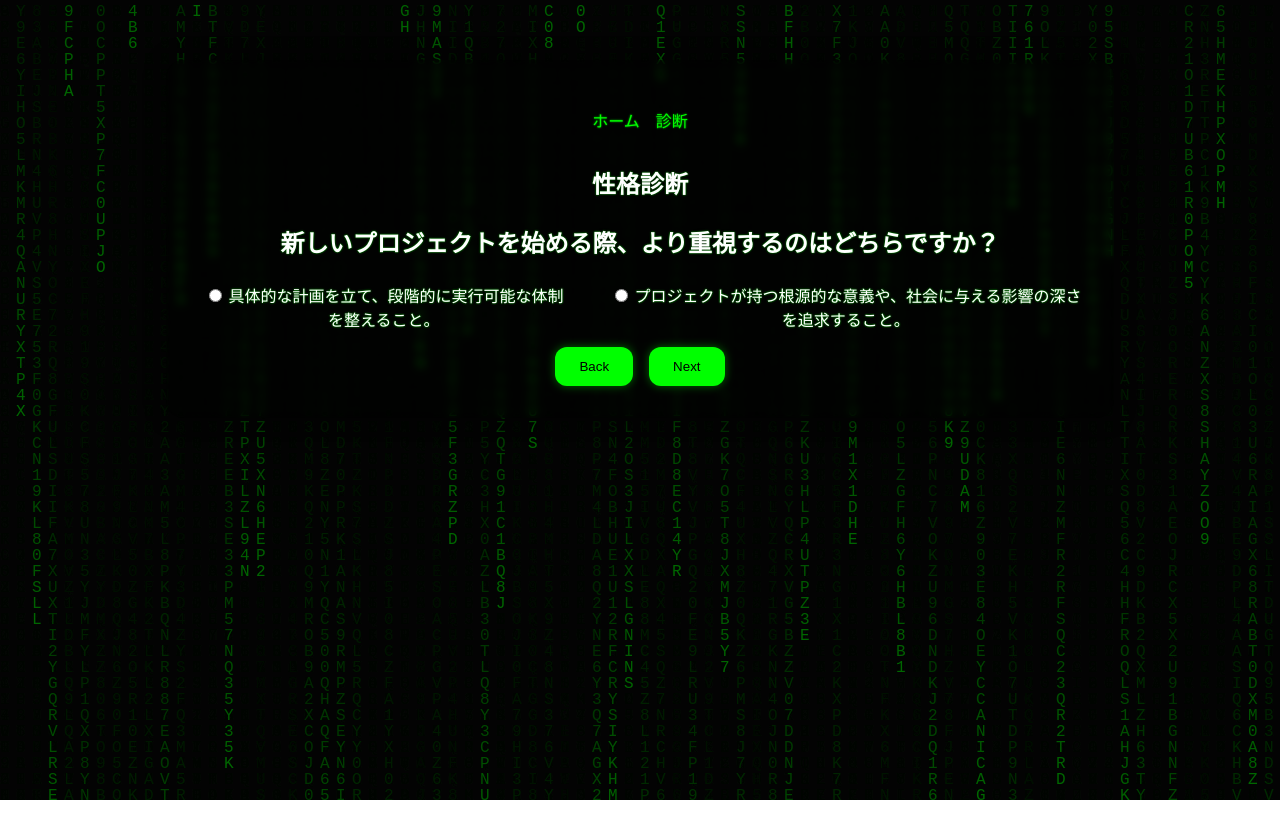
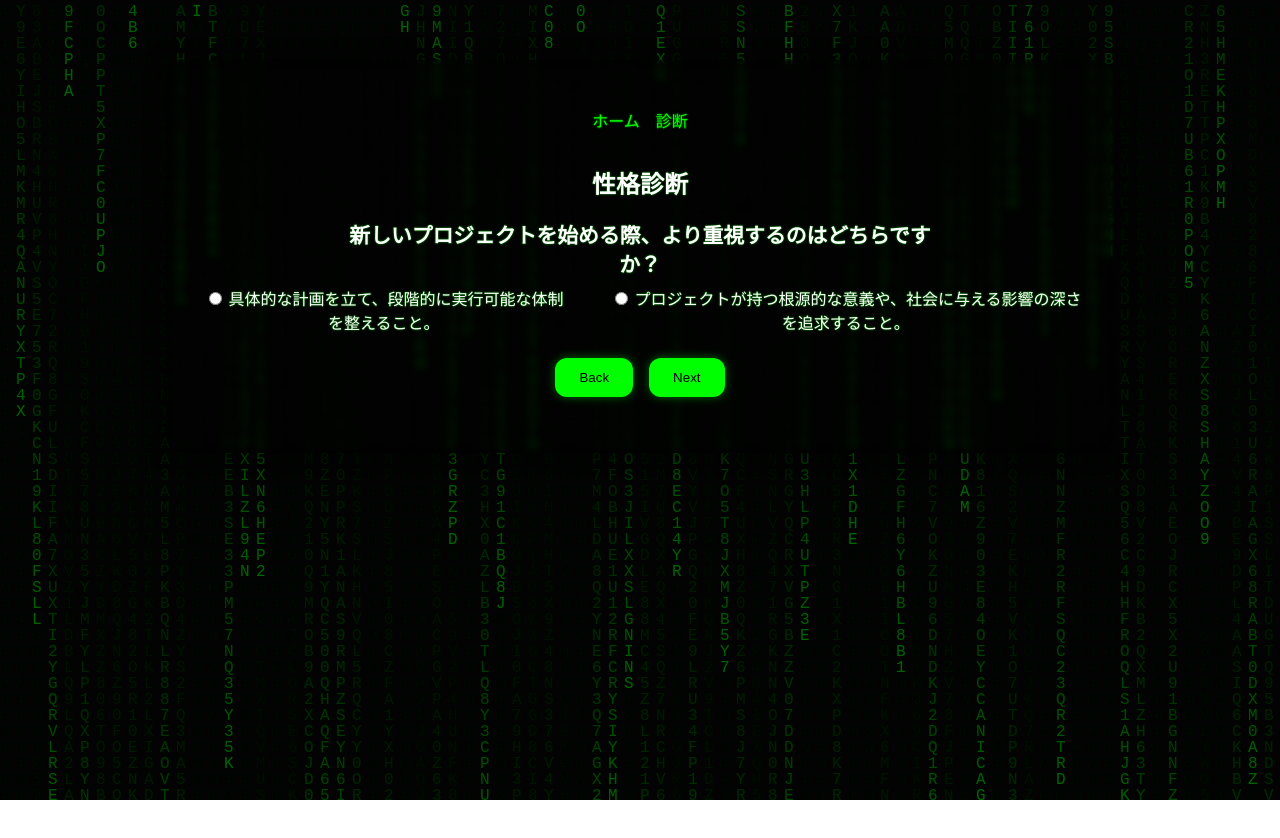
Before and after one commit to leococonut8585/hexacodex, a React (Create React App) app in the folder frontend/: page /personality in a window 1280 px wide. Shown: the top 838 px of the page. Built offline with nearby package versions, Linux system fonts and the light colour scheme.

Commit message:
Refine UI layout and result video

```diff
--- a/frontend/src/components/DetailedQuestionnaire.tsx
+++ b/frontend/src/components/DetailedQuestionnaire.tsx
@@ -11,6 +11,16 @@ import { Question, DetailedDiagnosisResult, DetailedFeatureInfo } from '../types
  */
 
 const THRESHOLD = 11; // simple yes count threshold
+
+function formatQuestion(text: string) {
+  const parts = text.split(/(?<=[。?!?])/);
+  return parts.map((line, idx) => (
+    <React.Fragment key={idx}>
+      {line.trim()}
+      {idx < parts.length - 1 && <br />}
+    </React.Fragment>
+  ));
+}
 
 const DetailedQuestionnaire: React.FC = () => {
   const { category } = useParams<{ category: string }>();
@@ -63,9 +73,6 @@ const DetailedQuestionnaire: React.FC = () => {
           muted
           playsInline
         />
-        <p className="video-caption">
-          このイラストは{result.category}型を象徴します
-        </p>
         <div className="result-text">
           <h3>{result.category}</h3>
           <p>{result.catch}</p>
@@ -108,7 +115,7 @@ const DetailedQuestionnaire: React.FC = () => {
   return (
     <div>
       <div className="question-block">
-        <p className="question-text">{q.question}</p>
+        <p className="question-text">{formatQuestion(q.question)}</p>
         <div className="radio-group">
           <label>
             <input
--- a/frontend/src/components/Questionnaire.tsx
+++ b/frontend/src/components/Questionnaire.tsx
@@ -2,6 +2,16 @@ import React, { useState } from 'react';
 import questionsData from '../constants/questions.json';
 import { getInitialFeature } from '../constants/officialFeatures';
 import { CategoryQuestions, AnswerState, DiagnosisResult, FeatureInfo } from '../types';
+
+function formatQuestion(text: string) {
+  const parts = text.split(/(?<=[。?!?])/);
+  return parts.map((line, idx) => (
+    <React.Fragment key={idx}>
+      {line.trim()}
+      {idx < parts.length - 1 && <br />}
+    </React.Fragment>
+  ));
+}
 
 const Questionnaire: React.FC = () => {
   const data: CategoryQuestions = questionsData as CategoryQuestions;
@@ -100,7 +110,7 @@ const Questionnaire: React.FC = () => {
           className="question-block"
         >
             <p className="question-text">
-              {currentQuestion.question}
+              {formatQuestion(currentQuestion.question)}
             </p>
             <div className="radio-group">
               <label>
--- a/frontend/src/index.css
+++ b/frontend/src/index.css
@@ -10,6 +10,17 @@ body {
   color: #fff;
   background: transparent;
   text-shadow: 0 0 8px #000, 0 0 2px #0f0;
+}
+
+.home-page {
+  display: flex;
+  justify-content: center;
+  align-items: center;
+  height: 60vh;
+}
+
+.app-title {
+  font-size: 3rem;
 }
 
 a {
@@ -92,9 +103,13 @@ label {
 }
 
 .question-text {
-  font-size: 1.5rem;
+  font-size: 1.3rem;
   font-weight: bold;
   text-align: center;
+  max-width: 600px;
+  margin: 0.5rem auto;
+  line-height: 1.4;
+  white-space: pre-wrap;
 }
 
 .result-section {
@@ -109,7 +124,12 @@ label {
   margin-top: 1rem;
 }
 
-.nav-buttons { display: flex; justify-content: center; gap: 1rem; margin-top: 1rem; }
+.nav-buttons {
+  display: flex;
+  justify-content: center;
+  gap: 1rem;
+  margin: 1.5rem 0;
+}
 
 .question-block { margin-bottom: 1rem; text-align: center; }
 .global-nav ul { list-style: none; padding: 0; display: flex; justify-content: center; gap: 1rem; margin-bottom: 2rem; }
@@ -127,16 +147,22 @@ label {
   border-radius: 12px;
   box-shadow: 0 0 20px rgba(0, 0, 0, 0.5);
 }
-.final-result .video-caption {
-  margin-bottom: 1.5rem;
-  font-size: 0.9rem;
-  color: #ccc;
+.final-result ul {
+  list-style: none;
+  padding: 0;
+  margin: 0.5rem 0;
+}
+.final-result li {
+  text-align: center;
 }
 .final-result .result-text {
   max-width: 800px;
   margin: 0 auto;
   padding: 0 1rem;
   text-shadow: 0 0 5px #000;
+}
+.final-result .result-text > * {
+  margin-bottom: 1rem;
 }
 .final-result .result-text p,
 .final-result .result-text li {
--- a/frontend/src/pages/Home.tsx
+++ b/frontend/src/pages/Home.tsx
@@ -4,9 +4,8 @@ import React from "react";
 
 function Home() {
   return (
-    <div>
-      <h1>Hexa Codex Home</h1>
-      <p>Welcome to the Hexa Codex app!</p>
+    <div className="home-page">
+      <h1 className="app-title">Hexa Codex</h1>
     </div>
   );
 }
```
